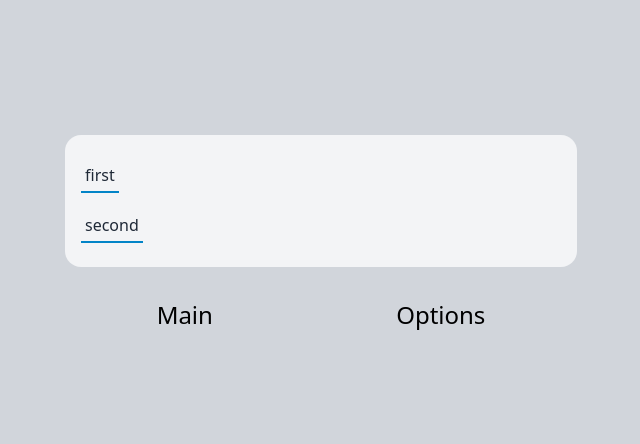
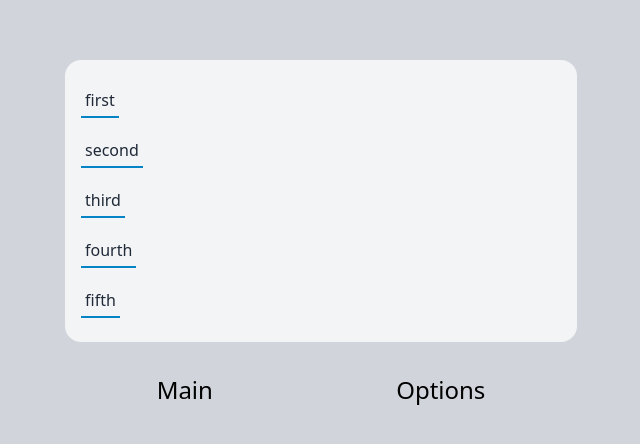
Before and after one commit to Sebosun/latin-downling-method, a React (Create React App) app: page /options in a window 1280 px wide. Shown: the part 150-594 px from the top of the page, without its empty margins (319-959 px from the left). Built offline with nearby package versions, Linux system fonts and the light colour scheme.

Commit message:
all noun conjugations"

```diff
--- a/src/App.tsx
+++ b/src/App.tsx
@@ -6,7 +6,7 @@ import FetchData from "./FetchData";
 
 function App() {
   return (
-    <div className="flex flex-col items-center justify-center h-full  bg-gray-300">
+    <div className="flex flex-col items-center justify-center h-full bg-gray-300">
       <div className="w-full max-w-xs lg:max-w-lg">
         <Routes>
           <Route path="/" element={<Main />} />
--- a/src/components/pages/Options.tsx
+++ b/src/components/pages/Options.tsx
@@ -1,5 +1,4 @@
 import { ReactElement, useState } from "react";
-import { Link } from "react-router-dom";
 import conjugations from "../../conjugations.json";
 import { useAppDispatch } from "../../store/hooks";
 import { changeWord } from "../../store/slices/game";
@@ -35,6 +34,7 @@ export default function Options(): ReactElement | null {
   const parsed: NounsObject = conjugations;
   const keys: string[] = Object.keys(parsed.nouns);
 
+  console.log(parsed, keys);
   return (
     <main className="w-full   bg-gray-100 rounded-2xl shadow-l text-gray-800 p-4">
       <div className="flex flex-col">
@@ -68,13 +68,14 @@ const DisplayMore = ({ name, item }: DisplayTypes): ReactElement => {
   };
 
   const mapped = item?.map((item) => {
-    return <li onClick={(e) => setAsCurrent(item)}>{item.word}</li>;
+    return <li onClick={() => setAsCurrent(item)}>{item.word}</li>;
   });
 
   const handleShow = () => {
     setShow((prev) => !prev);
   };
 
+  console.log(name);
   return (
     <>
       <button
--- a/src/conjugations.json
+++ b/src/conjugations.json
@@ -42,6 +42,295 @@
             "ablative": "dōnīs"
           }
         }
+      },
+      {
+        "word": "field",
+        "gender": "masculine",
+        "conjugations": {
+          "singular": {
+            "nominative": "ager",
+            "genetive": "agrī",
+            "dative": "agrō",
+            "accusative": "agrum",
+            "ablative": "agrō"
+          },
+          "plural": {
+            "nominative": "agrī",
+            "genetive": "agrōrum",
+            "dative": "agrīs",
+            "accusative": "agrōs",
+            "ablative": "agrīs"
+          }
+        }
+      },
+
+      {
+        "word": "friend",
+        "gender": "masculine",
+        "conjugations": {
+          "singular": {
+            "nominative": "amīcus",
+            "genetive": "amīcī",
+            "dative": "amīcō",
+            "accusative": "amīcum",
+            "ablative": "amcō",
+            "vocative": "amīce"
+          },
+          "plural": {
+            "nominative": "amīcī",
+            "genetive": "amīcōrum",
+            "dative": "amīcīs",
+            "accusative": "amīcōs",
+            "ablative": "amīcīs"
+          }
+        }
+      },
+      {
+        "word": "boy",
+        "gender": "masculine",
+        "conjugations": {
+          "singular": {
+            "nominative": "puer",
+            "genetive": "puerī",
+            "dative": "puerō",
+            "accusative": "puerum",
+            "ablative": "puerō"
+          },
+          "plural": {
+            "nominative": "puerī",
+            "genetive": "puerōrum",
+            "dative": "puerīs",
+            "accusative": "puerōs",
+            "ablative": "puerīs"
+          }
+        }
+      },
+      {
+        "word": "son",
+        "gender": "masculine",
+        "conjugations": {
+          "singular": {
+            "nominative": "fīlius",
+            "genetive": "fīliī",
+            "dative": "fīliō",
+            "accusative": "fīlium",
+            "ablative": "fīliō",
+            "vocative": "fīlī"
+          },
+          "plural": {
+            "nominative": "fīliī",
+            "genetive": "fīliōrum",
+            "dative": "fīliīs",
+            "accusative": "fīliōs",
+            "ablative": "fīliīs"
+          }
+        }
+      }
+    ],
+    "third": [
+      {
+        "word": "king",
+        "gender": "masculine",
+        "conjugations": {
+          "singular": {
+            "nominative": "rēx",
+            "genetive": "rēgis",
+            "dative": "rēgī",
+            "accusative": "rēgem",
+            "ablative": "rēge"
+          },
+          "plural": {
+            "nominative": "rēgēs",
+            "genetive": "rēgum",
+            "dative": "rēgibus",
+            "accusative": "rēgēs",
+            "ablative": "rēgibus"
+          }
+        }
+      },
+      {
+        "word": "body",
+        "gender": "neuter",
+        "conjugations": {
+          "singular": {
+            "nominative": "corpus",
+            "genetive": "corporis",
+            "dative": "corporī",
+            "accusative": "corpus",
+            "ablative": "corpore"
+          },
+          "plural": {
+            "nominative": "corpora",
+            "genetive": "corporum",
+            "dative": "corporibus",
+            "accusative": "corpora",
+            "ablative": "corporibus"
+          }
+        }
+      },
+      {
+        "word": "sheep",
+        "gender": "feminine",
+        "conjugations": {
+          "singular": {
+            "nominative": "ovis",
+            "genetive": "ovis",
+            "dative": "ovī",
+            "accusative": "ovem",
+            "ablative": "ove"
+          },
+          "plural": {
+            "nominative": "ovēs",
+            "genetive": "ovium",
+            "dative": "ovibus",
+            "accusative": "ovīs/ovēs",
+            "ablative": "ovibus"
+          }
+        }
+      },
+      {
+        "word": "city",
+        "gender": "feminine",
+        "conjugations": {
+          "singular": {
+            "nominative": "urbs",
+            "genetive": "urbis",
+            "dative": "urbī",
+            "accusative": "urbem",
+            "ablative": "urbe"
+          },
+          "plural": {
+            "nominative": "urbēs",
+            "genetive": "urbium",
+            "dative": "urbibus",
+            "accusative": "urbīs/urbēs",
+            "ablative": "urbibus"
+          }
+        }
+      },
+      {
+        "word": "sea",
+        "gender": "neutrum",
+        "conjugations": {
+          "singular": {
+            "nominative": "mare",
+            "genetive": "maris",
+            "dative": "marī",
+            "accusative": "mare",
+            "ablative": "marī"
+          },
+          "plural": {
+            "nominative": "maria",
+            "genetive": "marium",
+            "dative": "maribus",
+            "accusative": "maria",
+            "ablative": "maribus"
+          }
+        }
+      },
+      {
+        "word": "force",
+        "gender": "feminine",
+        "conjugations": {
+          "singular": {
+            "nominative": "vīs",
+            "genetive": "vīs",
+            "dative": "vī ",
+            "accusative": "vim",
+            "ablative": "vī"
+          },
+          "plural": {
+            "nominative": "vīrēs",
+            "genetive": "vīrium",
+            "dative": "vīribus",
+            "accusative": "vīrīs/vīrēs",
+            "ablative": "vīribus"
+          }
+        }
+      }
+    ],
+    "fourth": [
+      {
+        "word": "fruit",
+        "gender": "masculine",
+        "conjugations": {
+          "singular": {
+            "nominative": "frūctus",
+            "genetive": "frūctūs",
+            "dative": "frūctuī",
+            "accusative": "frūctum",
+            "ablative": "frūctū"
+          },
+          "plural": {
+            "nominative": "frūctūs",
+            "genetive": "frūctuum",
+            "dative": "frūctibus",
+            "accusative": "frūctūs",
+            "ablative": "frūctibus"
+          }
+        }
+      },
+      {
+        "word": "knee",
+        "gender": "neutrum",
+        "conjugations": {
+          "singular": {
+            "nominative": "genū",
+            "genetive": "genūs",
+            "dative": "genuī/genū",
+            "accusative": "genū",
+            "ablative": "genū"
+          },
+          "plural": {
+            "nominative": "genua",
+            "genetive": "genuum",
+            "dative": "genibus",
+            "accusative": "genua",
+            "ablative": "genibus"
+          }
+        }
+      }
+    ],
+    "fifth": [
+      {
+        "word": "day",
+        "gender": "masculine/feminine",
+        "conjugations": {
+          "singular": {
+            "nominative": "diēs",
+            "genetive": "diēī",
+            "dative": "diēī",
+            "accusative": "diem",
+            "ablative": "diē"
+          },
+          "plural": {
+            "nominative": "diēs",
+            "genetive": "diērum",
+            "dative": "diēbus",
+            "accusative": "diēs",
+            "ablative": "diēbus"
+          }
+        }
+      },
+      {
+        "word": "thing",
+        "gender": "feminine",
+        "conjugations": {
+          "singular": {
+            "nominative": "rēs",
+            "genetive": "reī",
+            "dative": "reī",
+            "accusative": "rem",
+            "ablative": "rē"
+          },
+          "plural": {
+            "nominative": "rēs",
+            "genetive": "rērum",
+            "dative": "rēbus",
+            "accusative": "rēs",
+            "ablative": "rēbus"
+          }
+        }
       }
     ]
   }
```
